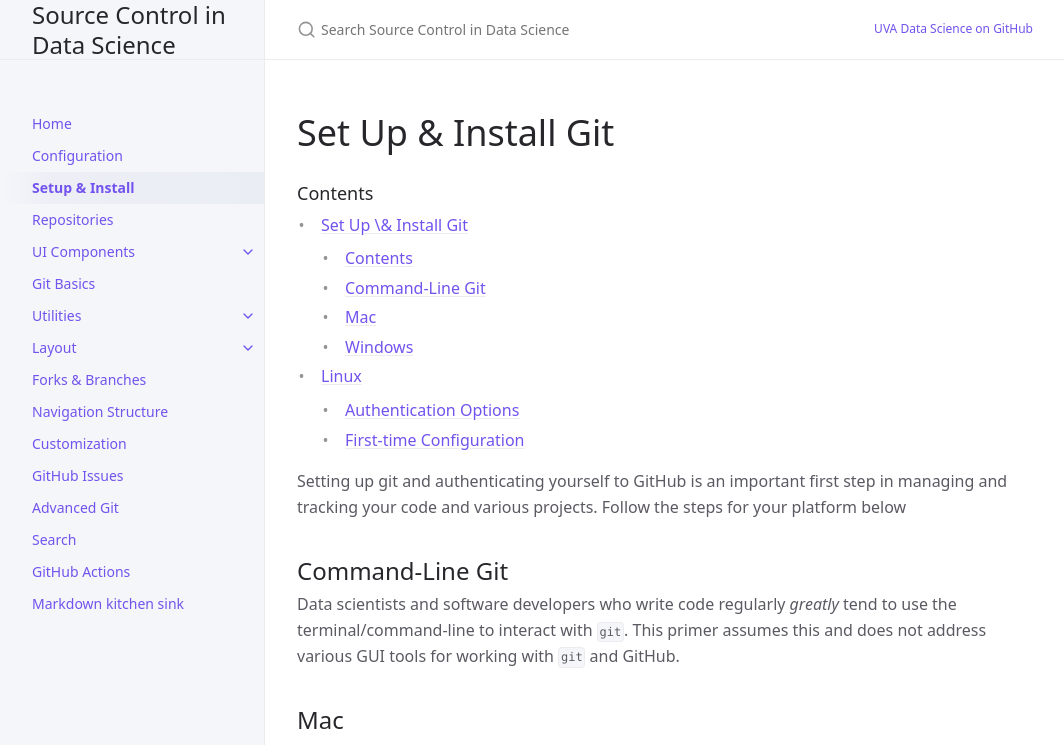
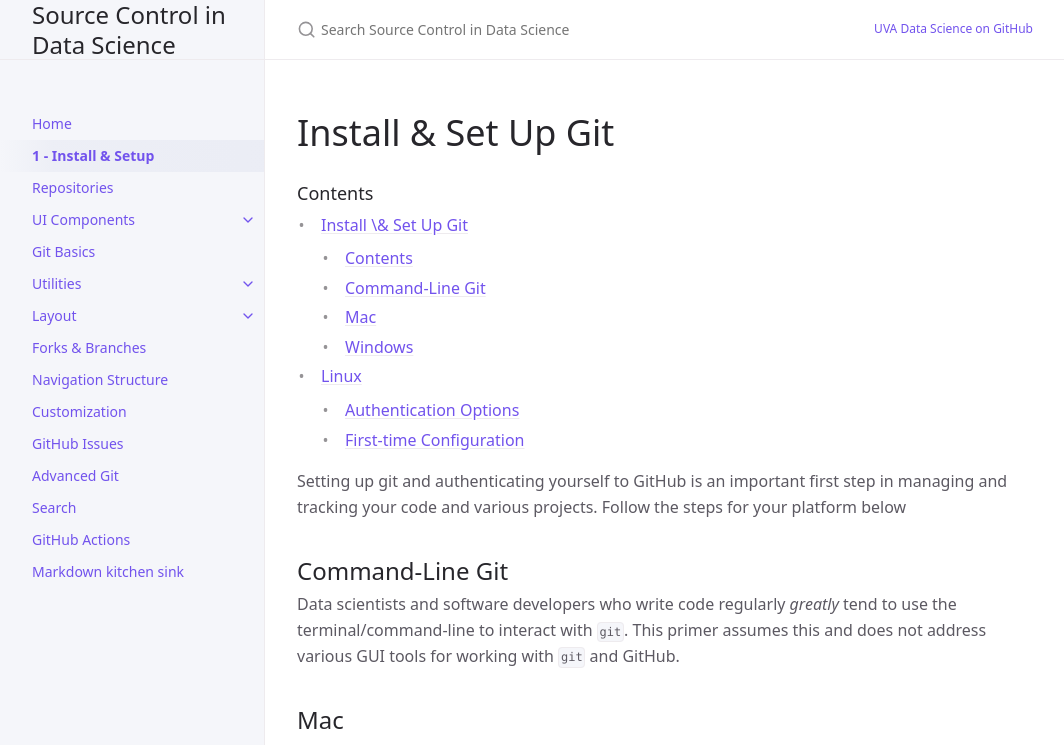
Before and after one commit to UVADS/git-basics, a Jekyll site: the page built from docs/setup.md, in a window 1280 px wide and 1400 px high. Shown: the top 745 px of the window, without its empty margins (107-1171 px from the left). Built offline with Jekyll 4.4.1, drawn with Linux system fonts in a browser that asks for light colours; cached includes are drawn as plain includes.

Commit message:
Updates to pages and nav

```diff
--- a/docs/setup.md
+++ b/docs/setup.md
@@ -1,14 +1,14 @@
 ---
 layout: default
-title: Setup & Install
+title: 1 - Install & Setup
 nav_order: 2
 ---
 
-# Set Up & Install Git
+# Install & Set Up Git
 
 ### Contents
 
-- [Set Up \& Install Git](#set-up--install-git)
+- [Install \& Set Up Git](#install--set-up-git)
     - [Contents](#contents)
   - [Command-Line Git](#command-line-git)
   - [Mac](#mac)
```
Also changed, not shown: docs/configuration.mdX (renamed from docs/configuration.md).
